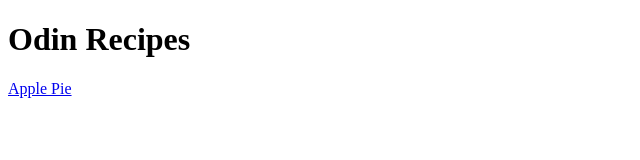
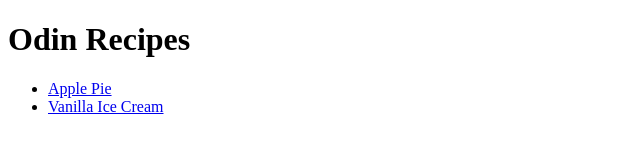
Before and after one commit to SenorOptimist/odin-recipes, a plain HTML site: page index.html in a window 1280 px wide. Shown: the whole page, without its empty margins (0-640 px from the left). Drawn offline with Linux system fonts and the light colour scheme.

Commit message:
this is an addition of the images directory as well as the index.html file to the current commit.

```diff
--- a/index.html
+++ b/index.html
@@ -5,8 +5,10 @@
         <title>Odin Recipes Project</title>
         <body>
             <h1>Odin Recipes</h1>
-
-            <a href="recipes/Apple-Pie.html">Apple Pie</a>
+            <ul>
+                <li><a href="recipes/Apple-Pie.html">Apple Pie</a></li>
+                <li><a href="recipes/Vanilla-Ice-Cream.html">Vanilla Ice Cream</a></li>
+            </ul>
         </body>
     </head>
 </html>
```
Also changed, not shown: images/IC-Step1.jpg (added), images/IC-Step2.jpg (added), images/IC-step3.jpg (added), images/Ice-Cream.jpg (added).
